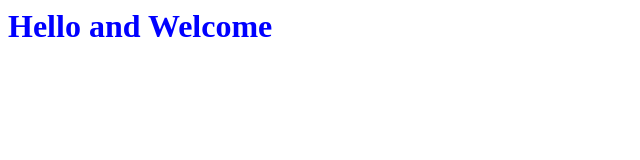
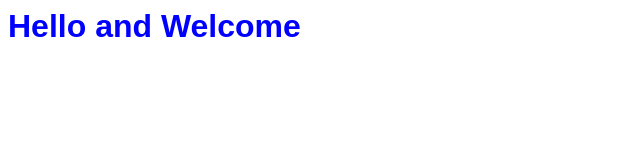
Before and after one commit to jakojb/jakob.github.io, a plain HTML site: page index.html in a window 1280 px wide. Shown: the whole page, without its empty margins (0-640 px from the left). Drawn offline with Linux system fonts and the light colour scheme.

Commit message:
Update styles.css

```diff
--- a/styles.css
+++ b/styles.css
@@ -1,3 +1,5 @@
 h1{
 color:blue;
+font-size:bold;
+font-family:Arial;
 }
```
